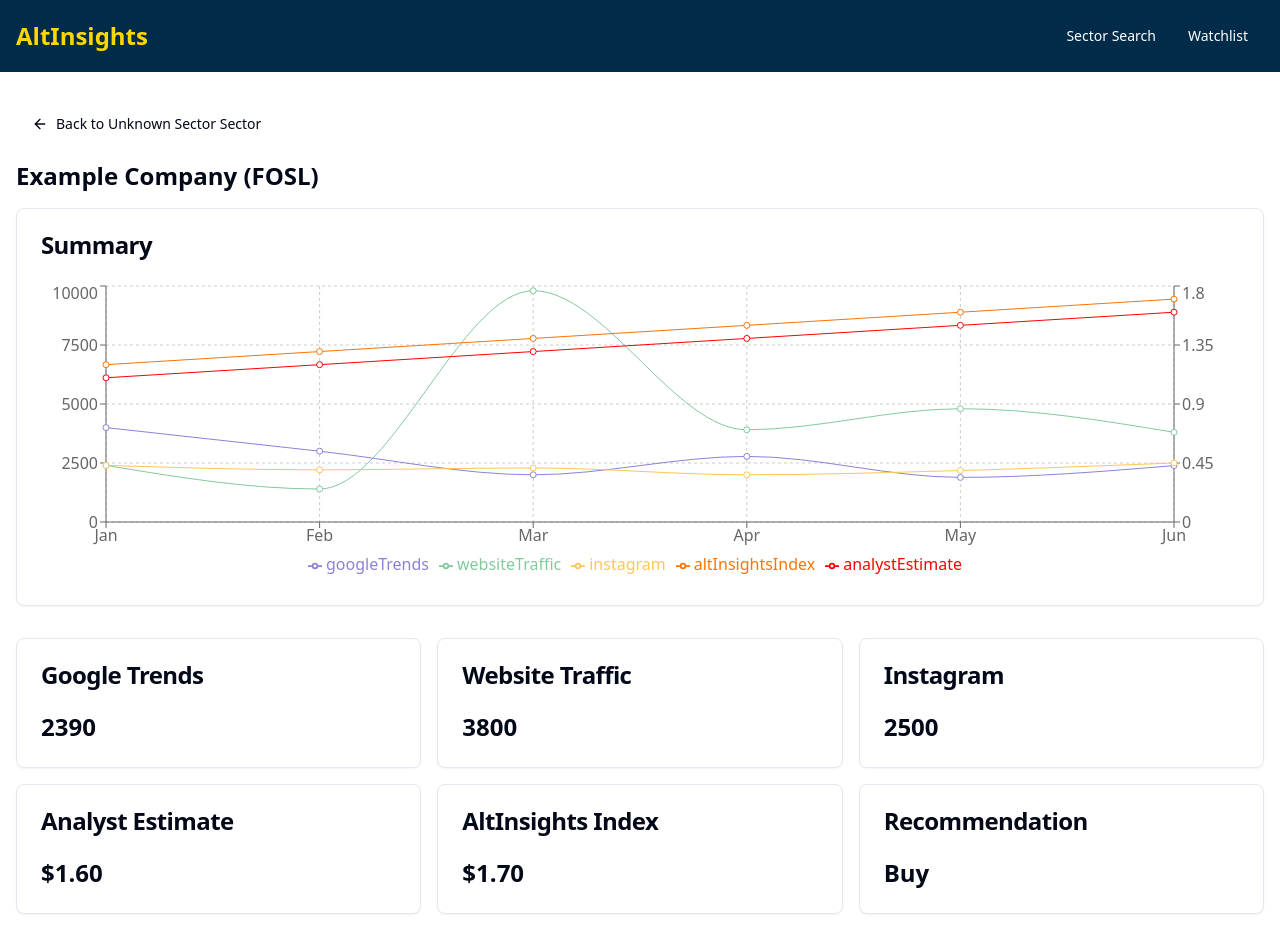
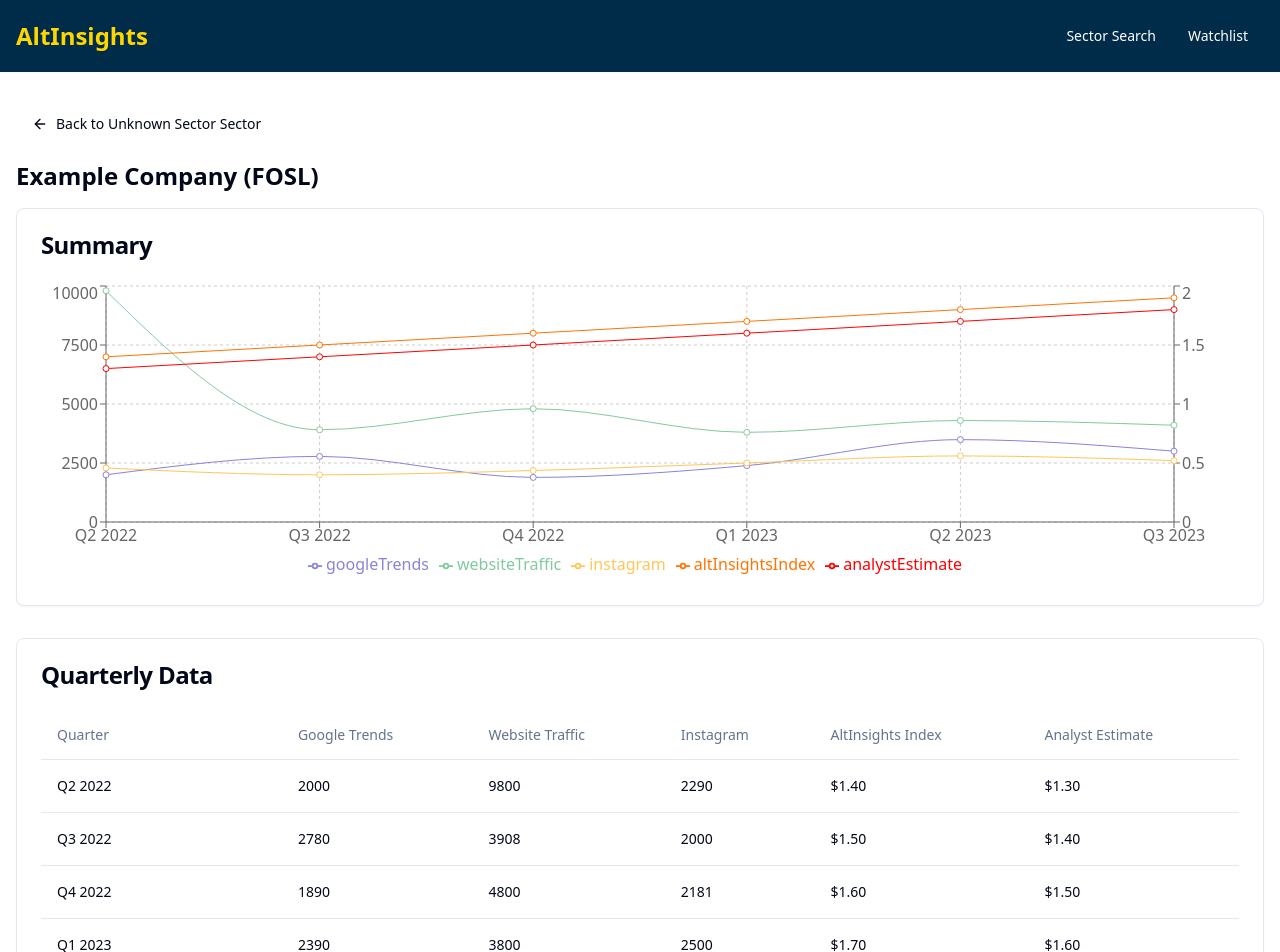
Before and after one commit to rajatnarang94/sector-scout-watchlist, a React (Vite) app: page /company/FOSL in a window 1280 px wide. Shown: the top 952 px of the page. Built offline with nearby package versions, Linux system fonts and the light colour scheme.

Commit message:
Update Company Details to Table
Refactor the Company Details component to display financial data in a table format. The table will show quarterly data for the past six quarters along with predictions for the upcoming quarter.
[skip gpt_engineer]

```diff
--- /dev/null
+++ b/src/components/CompanyChart.jsx
@@ -0,0 +1,22 @@
+import React from 'react';
+import { LineChart, Line, XAxis, YAxis, CartesianGrid, Tooltip, Legend, ResponsiveContainer } from 'recharts';
+
+const CompanyChart = ({ data }) => (
+  <ResponsiveContainer width="100%" height={300}>
+    <LineChart data={data}>
+      <CartesianGrid strokeDasharray="3 3" />
+      <XAxis dataKey="name" />
+      <YAxis yAxisId="left" />
+      <YAxis yAxisId="right" orientation="right" />
+      <Tooltip />
+      <Legend />
+      <Line yAxisId="left" type="monotone" dataKey="googleTrends" stroke="#8884d8" />
+      <Line yAxisId="left" type="monotone" dataKey="websiteTraffic" stroke="#82ca9d" />
+      <Line yAxisId="left" type="monotone" dataKey="instagram" stroke="#ffc658" />
+      <Line yAxisId="right" type="monotone" dataKey="altInsightsIndex" stroke="#ff7300" />
+      <Line yAxisId="right" type="monotone" dataKey="analystEstimate" stroke="#ff0000" />
+    </LineChart>
+  </ResponsiveContainer>
+);
+
+export default CompanyChart;
--- a/src/components/CompanyDetails.jsx
+++ b/src/components/CompanyDetails.jsx
@@ -3,7 +3,8 @@ import { useQuery } from "@tanstack/react-query";
 import { Card, CardHeader, CardTitle, CardContent } from "@/components/ui/card";
 import { Button } from "@/components/ui/button";
 import { ArrowLeft } from "lucide-react";
-import { LineChart, Line, XAxis, YAxis, CartesianGrid, Tooltip, Legend, ResponsiveContainer } from 'recharts';
+import { Table, TableHeader, TableBody, TableRow, TableHead, TableCell } from "@/components/ui/table";
+import CompanyChart from "./CompanyChart";
 
 const fetchCompanyDetails = async (ticker) => {
   // This is a mock API call. Replace with actual API endpoint.
@@ -12,13 +13,22 @@ const fetchCompanyDetails = async (ticker) => {
       resolve({
         ticker,
         name: "Example Company",
-        data: [
-          { name: 'Jan', googleTrends: 4000, websiteTraffic: 2400, instagram: 2400, altInsightsIndex: 1.2, analystEstimate: 1.1 },
-          { name: 'Feb', googleTrends: 3000, websiteTraffic: 1398, instagram: 2210, altInsightsIndex: 1.3, analystEstimate: 1.2 },
-          { name: 'Mar', googleTrends: 2000, websiteTraffic: 9800, instagram: 2290, altInsightsIndex: 1.4, analystEstimate: 1.3 },
-          { name: 'Apr', googleTrends: 2780, websiteTraffic: 3908, instagram: 2000, altInsightsIndex: 1.5, analystEstimate: 1.4 },
-          { name: 'May', googleTrends: 1890, websiteTraffic: 4800, instagram: 2181, altInsightsIndex: 1.6, analystEstimate: 1.5 },
-          { name: 'Jun', googleTrends: 2390, websiteTraffic: 3800, instagram: 2500, altInsightsIndex: 1.7, analystEstimate: 1.6 },
+        quarterlyData: [
+          { quarter: "Q2 2022", googleTrends: 2000, websiteTraffic: 9800, instagram: 2290, altInsightsIndex: 1.4, analystEstimate: 1.3 },
+          { quarter: "Q3 2022", googleTrends: 2780, websiteTraffic: 3908, instagram: 2000, altInsightsIndex: 1.5, analystEstimate: 1.4 },
+          { quarter: "Q4 2022", googleTrends: 1890, websiteTraffic: 4800, instagram: 2181, altInsightsIndex: 1.6, analystEstimate: 1.5 },
+          { quarter: "Q1 2023", googleTrends: 2390, websiteTraffic: 3800, instagram: 2500, altInsightsIndex: 1.7, analystEstimate: 1.6 },
+          { quarter: "Q2 2023", googleTrends: 3490, websiteTraffic: 4300, instagram: 2800, altInsightsIndex: 1.8, analystEstimate: 1.7 },
+          { quarter: "Q3 2023", googleTrends: 3000, websiteTraffic: 4100, instagram: 2600, altInsightsIndex: 1.9, analystEstimate: 1.8 },
+          { quarter: "Q4 2023 (Predicted)", googleTrends: 3200, websiteTraffic: 4500, instagram: 2900, altInsightsIndex: 2.0, analystEstimate: 1.9 },
+        ],
+        chartData: [
+          { name: 'Q2 2022', googleTrends: 2000, websiteTraffic: 9800, instagram: 2290, altInsightsIndex: 1.4, analystEstimate: 1.3 },
+          { name: 'Q3 2022', googleTrends: 2780, websiteTraffic: 3908, instagram: 2000, altInsightsIndex: 1.5, analystEstimate: 1.4 },
+          { name: 'Q4 2022', googleTrends: 1890, websiteTraffic: 4800, instagram: 2181, altInsightsIndex: 1.6, analystEstimate: 1.5 },
+          { name: 'Q1 2023', googleTrends: 2390, websiteTraffic: 3800, instagram: 2500, altInsightsIndex: 1.7, analystEstimate: 1.6 },
+          { name: 'Q2 2023', googleTrends: 3490, websiteTraffic: 4300, instagram: 2800, altInsightsIndex: 1.8, analystEstimate: 1.7 },
+          { name: 'Q3 2023', googleTrends: 3000, websiteTraffic: 4100, instagram: 2600, altInsightsIndex: 1.9, analystEstimate: 1.8 },
         ],
       });
     }, 1000);
@@ -39,7 +49,7 @@ const CompanyDetails = () => {
   if (isLoading) return <p>Loading...</p>;
   if (error) return <p>Error: {error.message}</p>;
 
-  const latestData = companyDetails.data[companyDetails.data.length - 1];
+  const latestData = companyDetails.quarterlyData[companyDetails.quarterlyData.length - 2]; // Excluding prediction
   const recommendation = latestData.altInsightsIndex > latestData.analystEstimate ? "Buy" :
     latestData.altInsightsIndex < latestData.analystEstimate ? "Sell" : "Hold";
 
@@ -58,74 +68,49 @@ const CompanyDetails = () => {
           <CardTitle>Summary</CardTitle>
         </CardHeader>
         <CardContent>
-          <ResponsiveContainer width="100%" height={300}>
-            <LineChart data={companyDetails.data}>
-              <CartesianGrid strokeDasharray="3 3" />
-              <XAxis dataKey="name" />
-              <YAxis yAxisId="left" />
-              <YAxis yAxisId="right" orientation="right" />
-              <Tooltip />
-              <Legend />
-              <Line yAxisId="left" type="monotone" dataKey="googleTrends" stroke="#8884d8" />
-              <Line yAxisId="left" type="monotone" dataKey="websiteTraffic" stroke="#82ca9d" />
-              <Line yAxisId="left" type="monotone" dataKey="instagram" stroke="#ffc658" />
-              <Line yAxisId="right" type="monotone" dataKey="altInsightsIndex" stroke="#ff7300" />
-              <Line yAxisId="right" type="monotone" dataKey="analystEstimate" stroke="#ff0000" />
-            </LineChart>
-          </ResponsiveContainer>
+          <CompanyChart data={companyDetails.chartData} />
         </CardContent>
       </Card>
-      <div className="grid grid-cols-1 md:grid-cols-3 gap-4">
-        <Card>
+      <Card className="mb-8">
         <CardHeader>
-            <CardTitle>Google Trends</CardTitle>
+          <CardTitle>Quarterly Data</CardTitle>
         </CardHeader>
         <CardContent>
-            <p className="text-2xl font-bold">{latestData.googleTrends}</p>
+          <Table>
+            <TableHeader>
+              <TableRow>
+                <TableHead>Quarter</TableHead>
+                <TableHead>Google Trends</TableHead>
+                <TableHead>Website Traffic</TableHead>
+                <TableHead>Instagram</TableHead>
+                <TableHead>AltInsights Index</TableHead>
+                <TableHead>Analyst Estimate</TableHead>
+              </TableRow>
+            </TableHeader>
+            <TableBody>
+              {companyDetails.quarterlyData.map((quarter) => (
+                <TableRow key={quarter.quarter}>
+                  <TableCell>{quarter.quarter}</TableCell>
+                  <TableCell>{quarter.googleTrends}</TableCell>
+                  <TableCell>{quarter.websiteTraffic}</TableCell>
+                  <TableCell>{quarter.instagram}</TableCell>
+                  <TableCell>${quarter.altInsightsIndex.toFixed(2)}</TableCell>
+                  <TableCell>${quarter.analystEstimate.toFixed(2)}</TableCell>
+                </TableRow>
+              ))}
+            </TableBody>
+          </Table>
         </CardContent>
       </Card>
       <Card>
         <CardHeader>
-            <CardTitle>Website Traffic</CardTitle>
-          </CardHeader>
-          <CardContent>
-            <p className="text-2xl font-bold">{latestData.websiteTraffic}</p>
-          </CardContent>
-        </Card>
-        <Card>
-          <CardHeader>
-            <CardTitle>Instagram</CardTitle>
-          </CardHeader>
-          <CardContent>
-            <p className="text-2xl font-bold">{latestData.instagram}</p>
-          </CardContent>
-        </Card>
-        <Card>
-          <CardHeader>
-            <CardTitle>Analyst Estimate</CardTitle>
-          </CardHeader>
-          <CardContent>
-            <p className="text-2xl font-bold">${latestData.analystEstimate.toFixed(2)}</p>
-          </CardContent>
-        </Card>
-        <Card>
-          <CardHeader>
-            <CardTitle>AltInsights Index</CardTitle>
-          </CardHeader>
-          <CardContent>
-            <p className="text-2xl font-bold">${latestData.altInsightsIndex.toFixed(2)}</p>
-          </CardContent>
-        </Card>
-        <Card>
-          <CardHeader>
-            <CardTitle>Recommendation</CardTitle>
+          <CardTitle>Latest Recommendation</CardTitle>
         </CardHeader>
         <CardContent>
           <p className="text-2xl font-bold">{recommendation}</p>
         </CardContent>
       </Card>
     </div>
-    </div>
   );
 };
 
```
Lines whose indentation alone changed are shown as unchanged.
